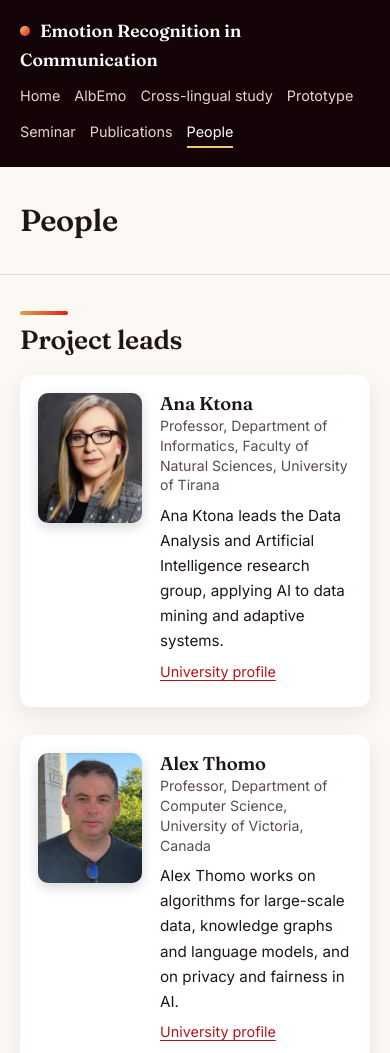
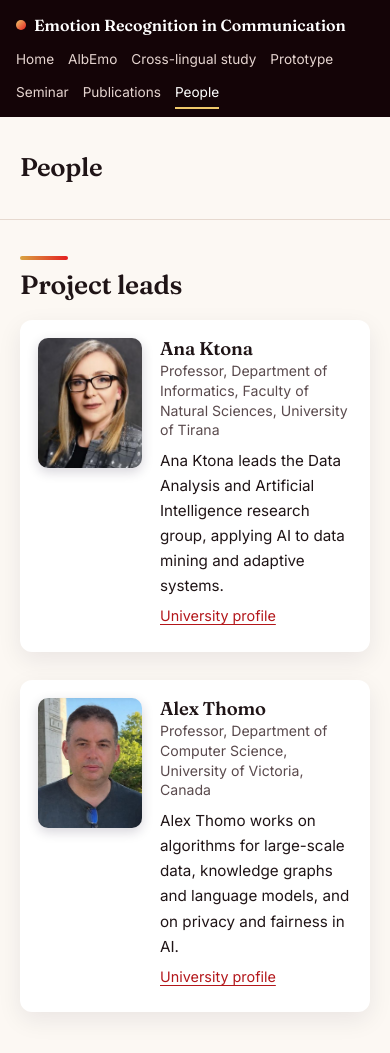
Before and after one commit to albemolab/albemolab.github.io, a plain HTML site: page team.html in a window 390 px wide. Shown: the top 1053 px of the page. Drawn offline with Linux system fonts and the light colour scheme.

Commit message:
Compact header and hero on phones

```diff
--- a/css/style.css
+++ b/css/style.css
@@ -155,9 +155,18 @@ a:hover, a:focus { color: var(--plum-dark); }
 .hero .actions { margin-top: 26px; }
 .hero.small .inner { padding: 30px 20px 52px; }
 @media (max-width: 640px) {
-  .hero .inner { padding-bottom: 96px; }
-  .hero.small .inner { padding-bottom: 84px; }
-  .hero .wave { height: 80px; }
+  .site-header .inner { padding: 12px 16px 8px; gap: 6px; }
+  .site-title { font-size: 1rem; white-space: nowrap; }
+  .site-title::before { margin-right: 8px; }
+  .site-nav { width: 100%; }
+  .site-nav ul { gap: 0 14px; }
+  .site-nav li { margin: 0; }
+  .site-nav a { font-size: 0.85rem; white-space: nowrap; display: inline-block; padding: 4px 0; }
+  .hero .inner { padding: 28px 16px 60px; }
+  .hero.small .inner { padding: 24px 16px 48px; }
+  .hero .wave { height: 48px; }
+  .hero h1 { font-size: 1.85rem; }
+  .hero.small .inner h1 { font-size: 1.6rem; }
 }
 .hero.small h1 { font-size: clamp(1.9rem, 4vw, 2.8rem); max-width: 20ch; }
 .hero.small .lede { margin-bottom: 0; }
```
